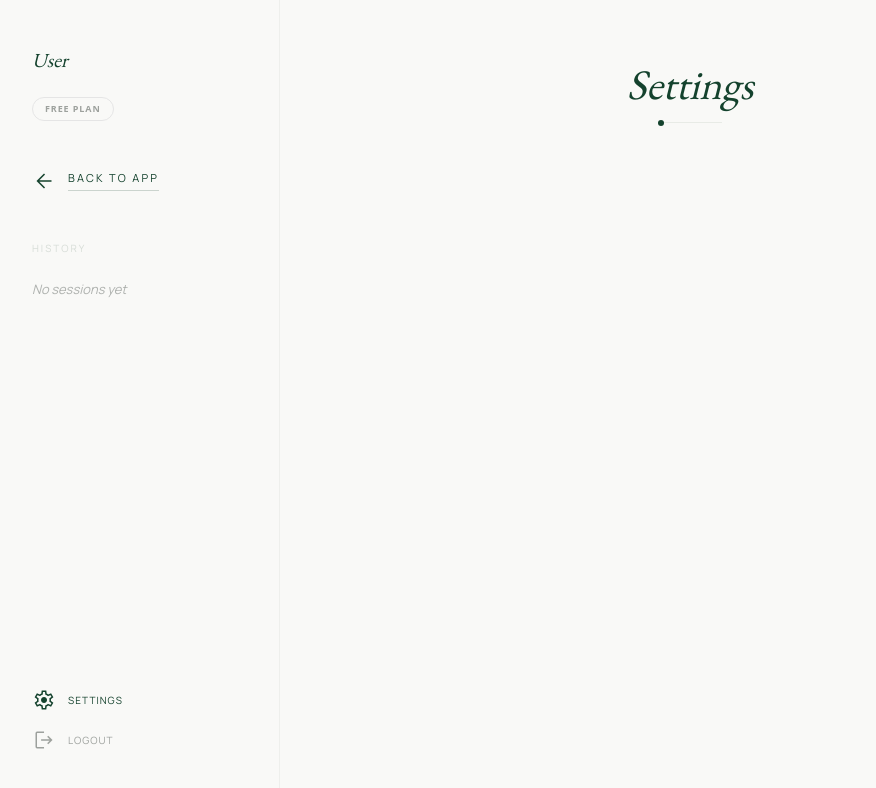
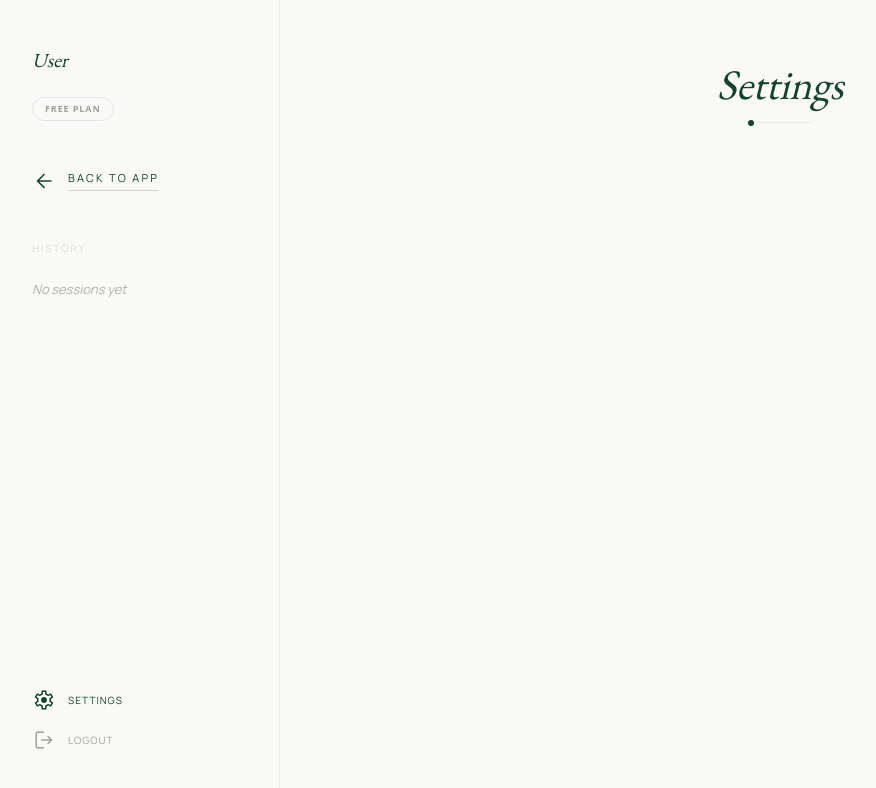
Before and after one commit to w1iii/The-Feynman, a Next.js app: page /feynman/settings in a window 1280 px wide. Shown: the top 788 px of the page, without its empty margins (0-876 px from the left). Built offline with nearby package versions, Linux system fonts and the light colour scheme.

Commit message:
💄 style: center settings page main content

```diff
--- a/app/feynman/settings/page.tsx
+++ b/app/feynman/settings/page.tsx
@@ -192,7 +192,7 @@ export default function SettingsPage() {
       </aside>
 
       {/* Main Content */}
-      <main className="flex-grow ml-[280px] bg-[#f9f9f7] relative flex flex-col min-h-screen overflow-y-auto">
+      <main className="flex-grow ml-[280px] bg-[#f9f9f7] relative flex flex-col items-center min-h-screen overflow-y-auto">
         {/* Mobile hamburger */}
         <button
           className="fixed top-4 left-4 z-50 hidden max-lg:flex items-center justify-center w-10 h-10 bg-white border border-outline-variant/30 rounded-lg text-primary"
```
